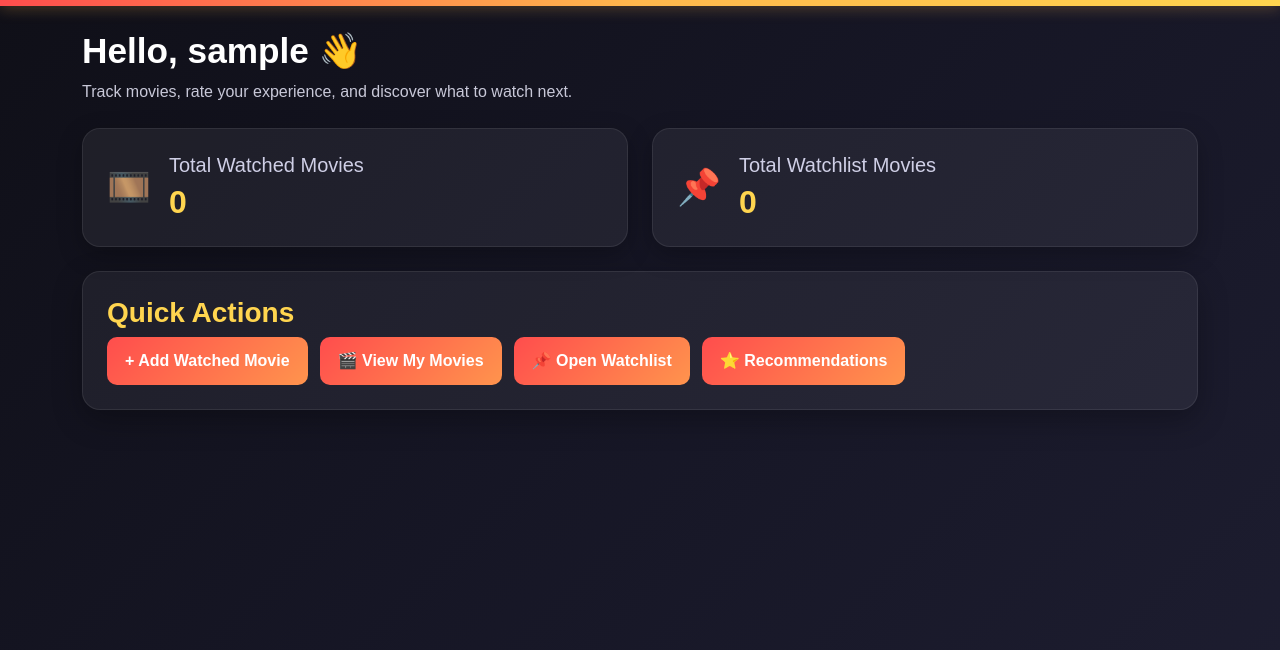
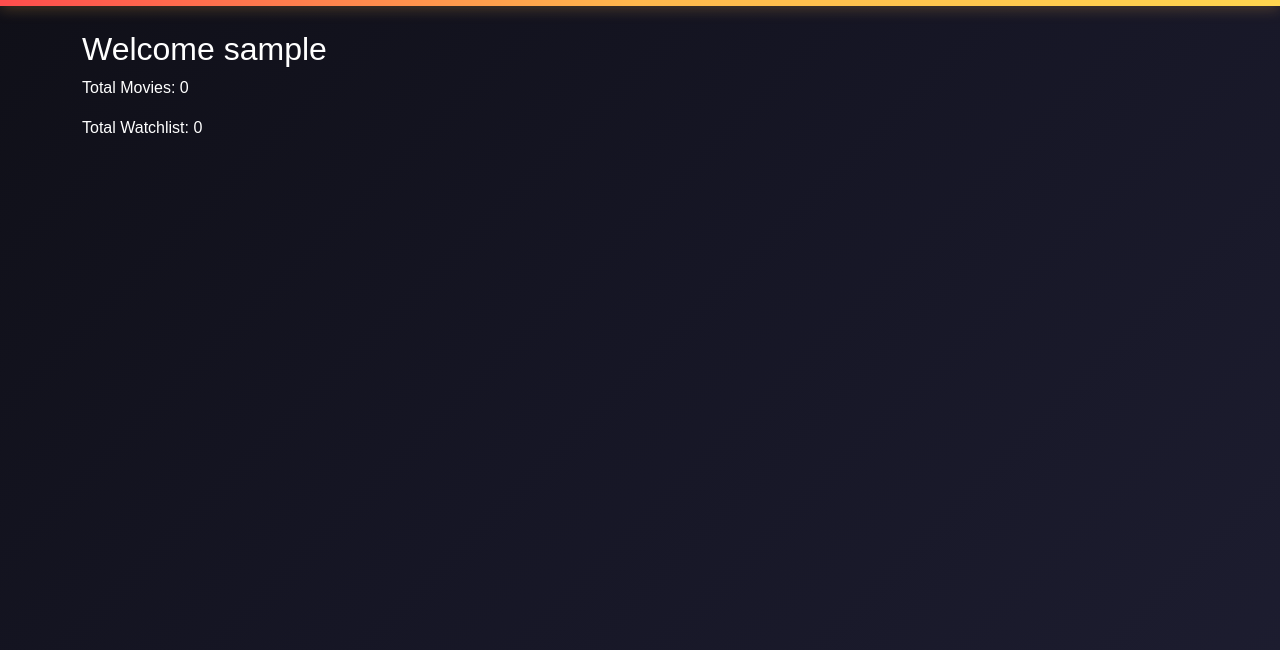
Before and after one commit to arranjan681/ReelLog, a Flask app: page /dashboard in a window 1280 px wide. Shown: the part 63-713 px from the top of the page. Run offline with Flask 3, Linux system fonts and the light colour scheme; the visitor is signed in with stand-in values (Sample User, id 1).

Commit message:
Update dashboard.html

```diff
--- a/templates/dashboard.html
+++ b/templates/dashboard.html
@@ -1,38 +1,6 @@
 {% extends 'base.html' %}
 {% block content %}
-<div class="dashboard-hero mb-4">
-    <h1 class="page-title">Hello, {{ current_user.username }} 👋</h1>
-    <p class="page-subtitle">Track movies, rate your experience, and discover what to watch next.</p>
-</div>
-
-<div class="row g-4 mb-4">
-    <div class="col-md-6">
-        <div class="stat-card">
-            <div class="stat-icon">🎞️</div>
-            <div>
-                <h5>Total Watched Movies</h5>
-                <h2>{{ total_movies }}</h2>
-            </div>
-        </div>
-    </div>
-    <div class="col-md-6">
-        <div class="stat-card">
-            <div class="stat-icon">📌</div>
-            <div>
-                <h5>Total Watchlist Movies</h5>
-                <h2>{{ total_watchlist }}</h2>
-            </div>
-        </div>
-    </div>
-</div>
-
-<div class="feature-panel">
-    <h3 class="section-title">Quick Actions</h3>
-    <div class="quick-actions">
-        <a href="{{ url_for('add_movie') }}" class="quick-btn">+ Add Watched Movie</a>
-        <a href="{{ url_for('movies') }}" class="quick-btn">🎬 View My Movies</a>
-        <a href="{{ url_for('watchlist') }}" class="quick-btn">📌 Open Watchlist</a>
-        <a href="{{ url_for('recommendations') }}" class="quick-btn">⭐ Recommendations</a>
-    </div>
-</div>
+<h2>Welcome {{ current_user.username }}</h2>
+<p>Total Movies: {{ total_movies }}</p>
+<p>Total Watchlist: {{ total_watchlist }}</p>
 {% endblock %}
```
